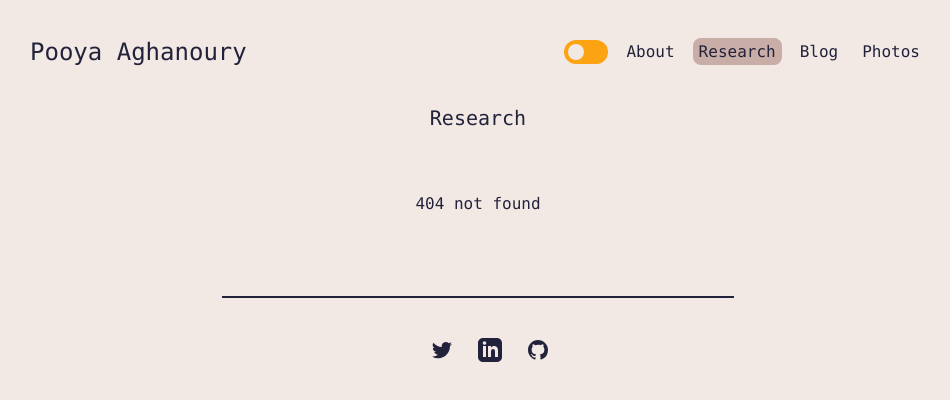
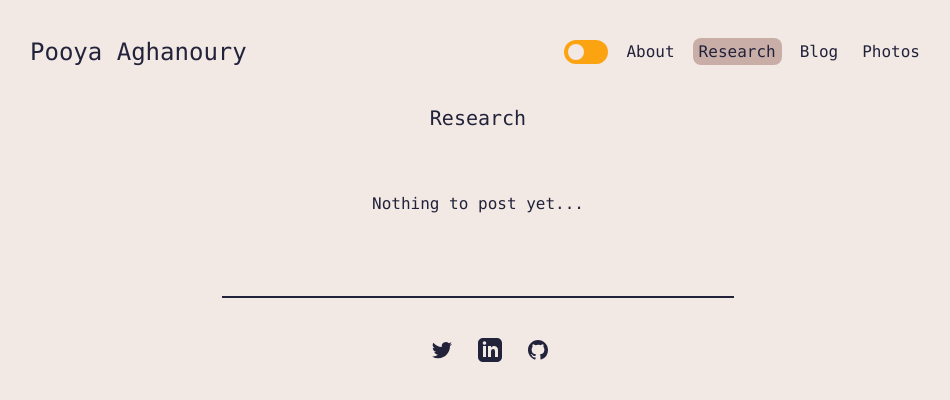
Before and after one commit to aghanoury/website, a Next.js app: page /research in a window 1280 px wide. Before the commit this address had no page. Shown: the top 400 px of the page, without its empty margins (162-1112 px from the left). Built offline with nearby package versions, Linux system fonts and the light colour scheme.

Commit message:
fixed content

```diff
--- a/pages/blog.tsx
+++ b/pages/blog.tsx
@@ -4,7 +4,7 @@ const Blog = () => {
   return (
     <div className="flex flex-col items-center">
       <h1 className="text-xl m-5">Blog</h1>
-      <p className="text-justify sm:p-10">nothing to blog about yet...</p>
+      <p className="text-justify sm:p-10">Nothing to blog about yet...</p>
     </div>
   );
 };
--- a/pages/research.tsx
+++ b/pages/research.tsx
@@ -4,7 +4,7 @@ const Research = () => {
   return (
     <div className="flex flex-col items-center">
       <h1 className="text-xl m-5">Research</h1>
-      <p className="text-justify sm:p-10">404 not found</p>
+      <p className="text-justify sm:p-10">Nothing to post yet...</p>
     </div>
   );
 };
```
